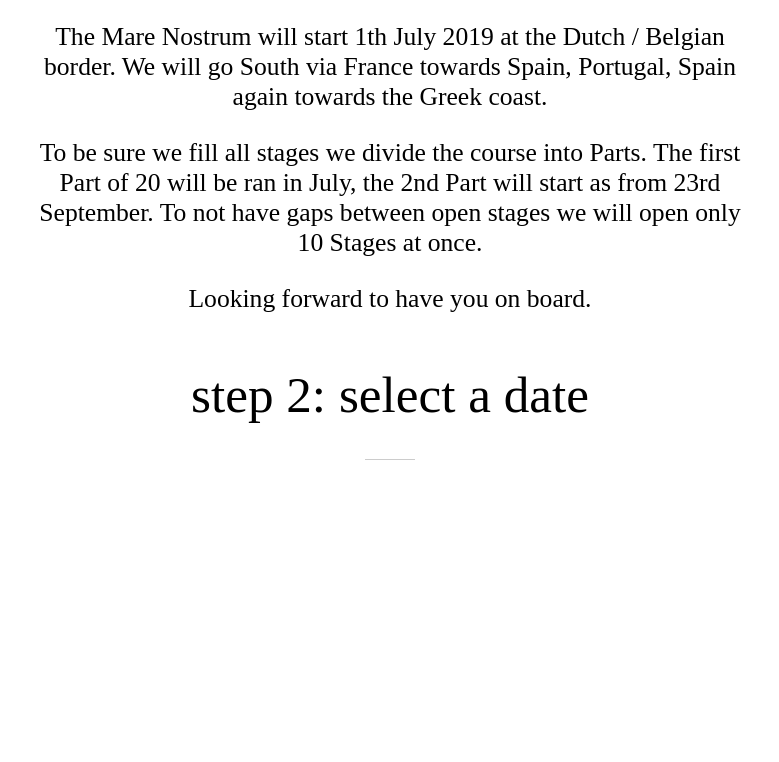
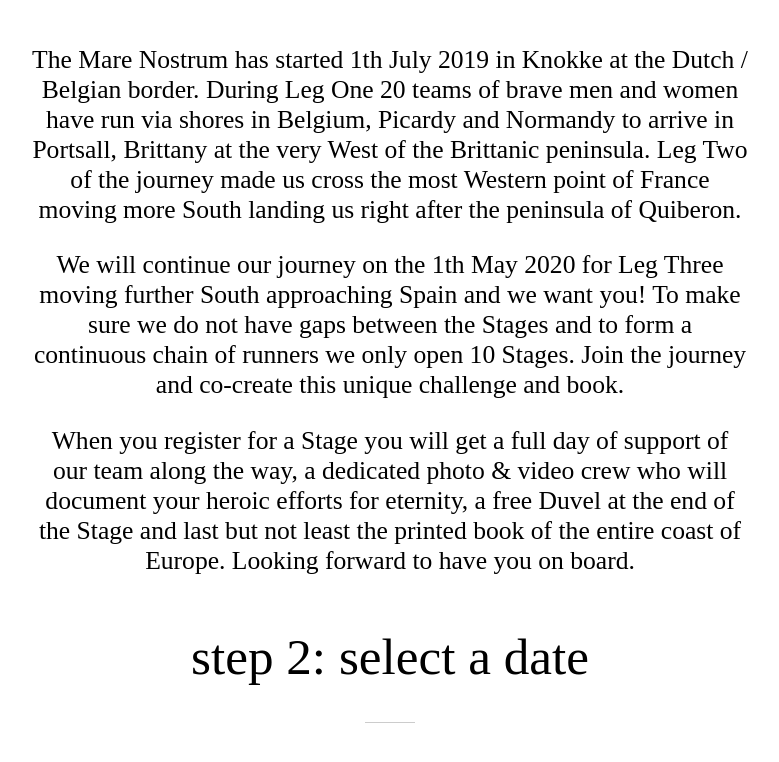
Before and after one commit to delbeke/runthemarenostrum-website, a website: page src/register.html in a window 1280 px wide. Shown: the part 1007-1769 px from the top of the page, without its empty margins (250-1029 px from the left). Before the commit the page ends 1651 px from the top, so only its background shows below. Drawn offline with nearby package versions, Linux system fonts and the light colour scheme; some packages are replaced by stand-ins of ours; files that its build step writes are made by us from their sources.

Commit message:
improved register page

```diff
--- a/src/css/register.scss
+++ b/src/css/register.scss
@@ -46,7 +46,7 @@
           }
 
             & .explainer {
-              margin: 0 auto;
+              margin: 3rem auto 0 auto;
               width: 100%;
               max-width: 716px;
               text-align: center;
@@ -87,6 +87,10 @@
                         border-bottom: solid 1px #ccc;
                         width: 50px;
                         margin: 10px auto;
+                    }
+                    &>.warning {
+                        color: red;
+                        margin-top: 1rem;
                     }
                 }
                 &.s-3 {
--- a/src/register.html
+++ b/src/register.html
@@ -27,18 +27,27 @@
         </div>
       </div>
       <div class="explainer">
-        <p>The Mare Nostrum will start 1th July 2019 at the Dutch / Belgian border.
-            We will go South via France towards Spain, Portugal, Spain again towards the Greek coast. </p>
-        <p>To be sure we fill all stages we divide the course into Parts.
-          The first Part of 20 will be ran in July, the 2nd Part will start as from 23rd September.
-          To not have gaps between open stages we will open only 10 Stages at once. </p>
-        <p>Looking forward to have you on board. </p>
+        <p>
+            The Mare Nostrum has started 1th July 2019 in Knokke at the Dutch / Belgian border.
+            During Leg One 20 teams of brave men and women have run via shores in Belgium, Picardy and Normandy to arrive in Portsall, Brittany at the very West of the Brittanic peninsula.
+            Leg Two of the journey made us cross the most Western point of France moving more South landing us right after the peninsula of Quiberon.
+        </p>
+        <p>
+            We will continue our journey on the 1th May 2020 for Leg Three moving further South approaching Spain and we want you!
+            To make sure we do not have gaps between the Stages and to form a continuous chain of runners we only open 10 Stages.
+            Join the journey and co-create this unique challenge and book.
+        </p>
+        <p>
+            When you register for a Stage you will get a full day of support of our team along the way, a dedicated photo & video crew who will document your heroic efforts for eternity, a free Duvel at the end of the Stage and last but not least the printed book of the entire coast of Europe.
+            Looking forward to have you on board.
+        </p>
       </div>
       <div class='step s-1'>
         <div class='title'>step 2: select a date</div>
         <div class='years'></div>
         <div class='devider'></div>
         <div class='months'></div>
+        <div class='warning'></div>
       </div>
       <div class='step s-2'>
         <div class='title'>step 3: select a stage</div>
```
Also changed, not shown: src/js/register.js (+19 -7 lines).
